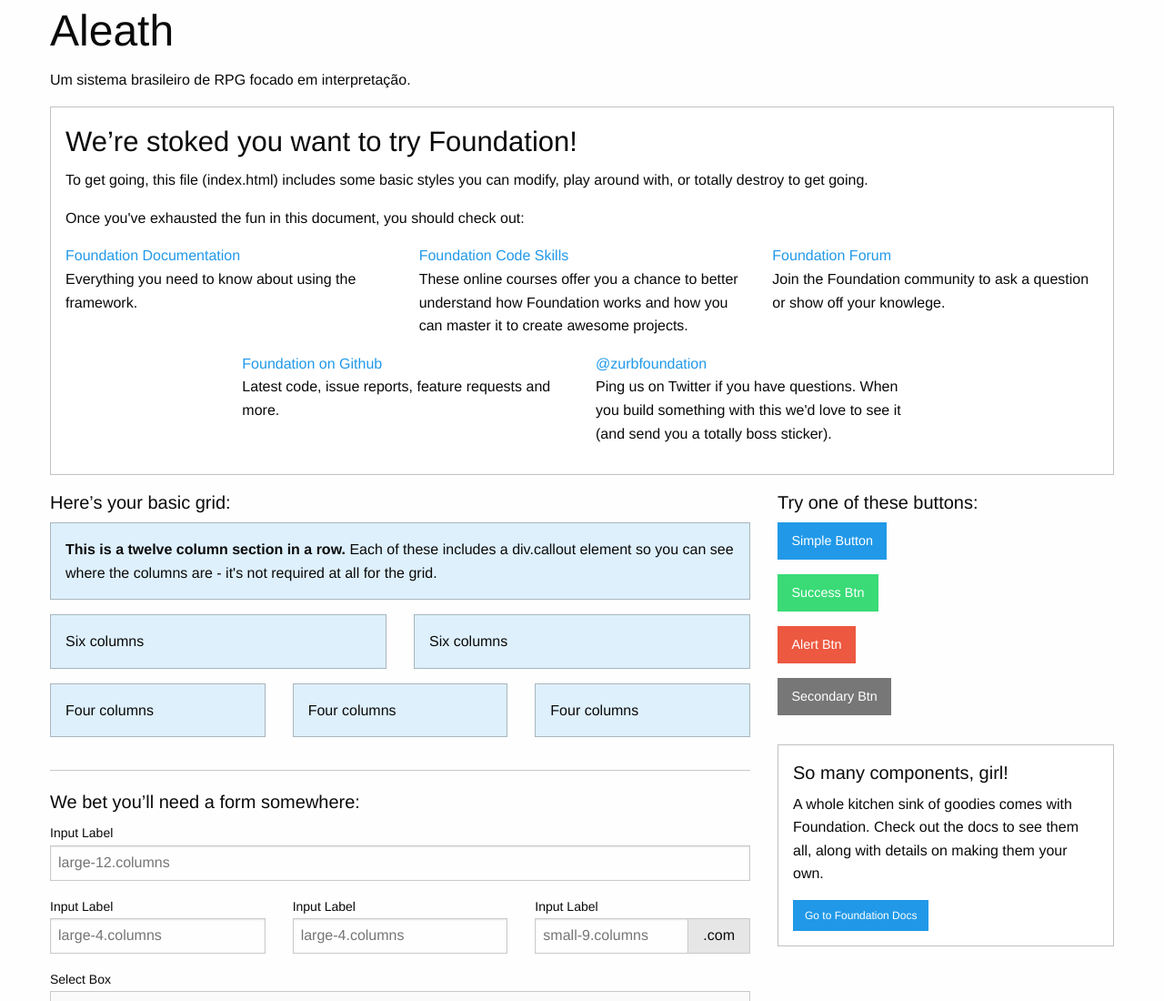
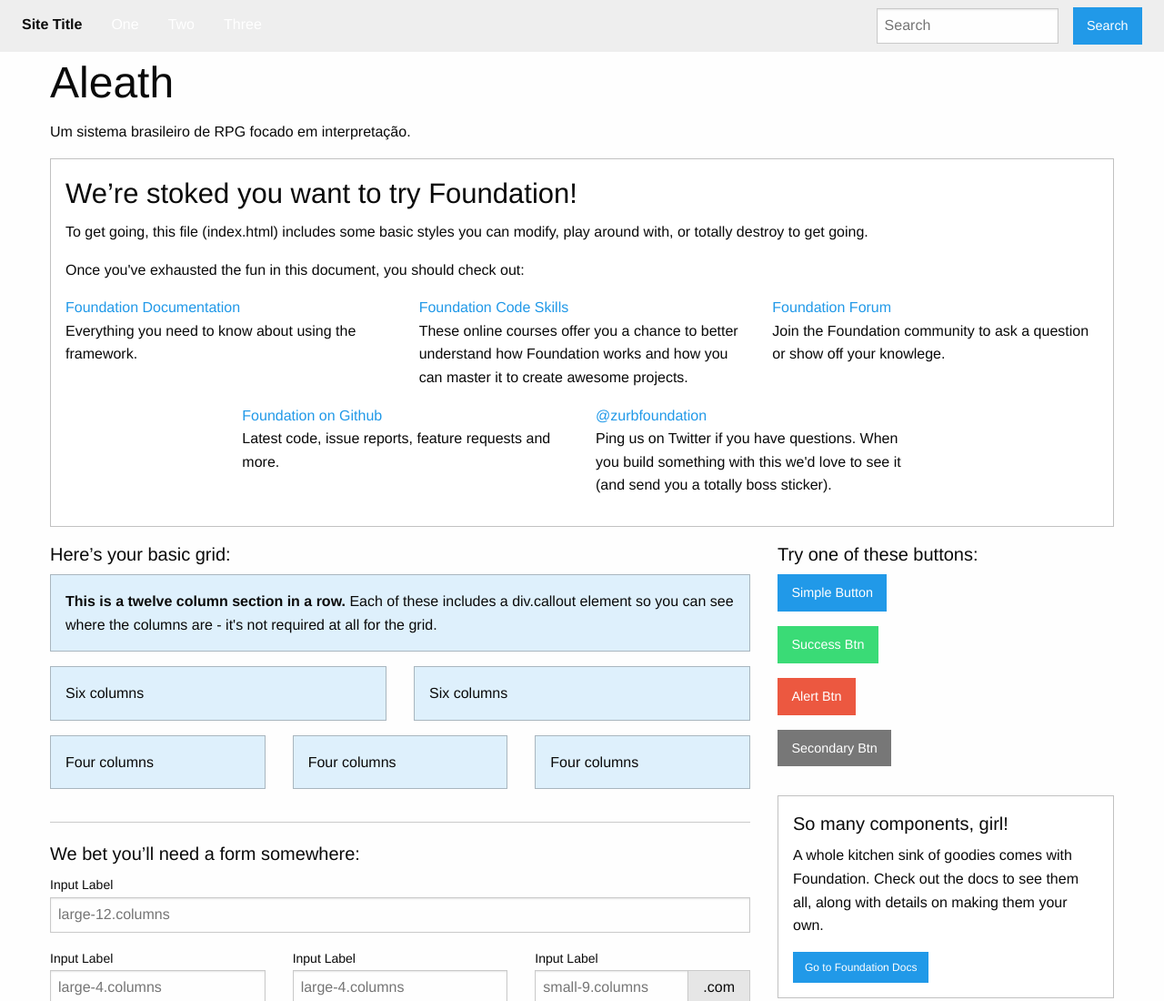
Before and after one commit to HectorCastelli/AleathRPG, a website: page index.html in a window 1280 px wide. Shown: the top 1100 px of the page at 91% size. Drawn offline with nearby package versions, Linux system fonts and the light colour scheme.

Commit message:
Added top bar

```diff
--- a/index.html
+++ b/index.html
@@ -8,13 +8,39 @@
         <link rel="stylesheet" href="css/app.css">
     </head>
     <body>
+        <!--Top Bar-->
+        <div class="top-bar">
+            <div class="top-bar-left">
+                <ul class="dropdown menu" data-dropdown-menu>
+                    <li class="menu-text">Site Title</li>
+                    <li class="has-submenu">
+                        <a href="#">One</a>
+                        <ul class="submenu menu vertical" data-submenu>
+                            <li><a href="#">One</a></li>
+                            <li><a href="#">Two</a></li>
+                            <li><a href="#">Three</a></li>
+                        </ul>
+                    </li>
+                    <li><a href="#">Two</a></li>
+                    <li><a href="#">Three</a></li>
+                </ul>
+            </div>
+            <div class="top-bar-right">
+                <ul class="menu">
+                    <li><input type="search" placeholder="Search"></li>
+                    <li><button type="button" class="button">Search</button></li>
+                </ul>
+            </div>
+        </div>
+
+        <!--Titulo-->
         <div class="row">
             <div class="large-12 columns">
                 <h1>Aleath</h1>
                 <p>Um sistema brasileiro de RPG focado em interpretação.</p>
             </div>
         </div>
-
+        <!--Raças-->
         <div class="row">
             <div class="large-12 columns">
                 <div class="callout">
```
